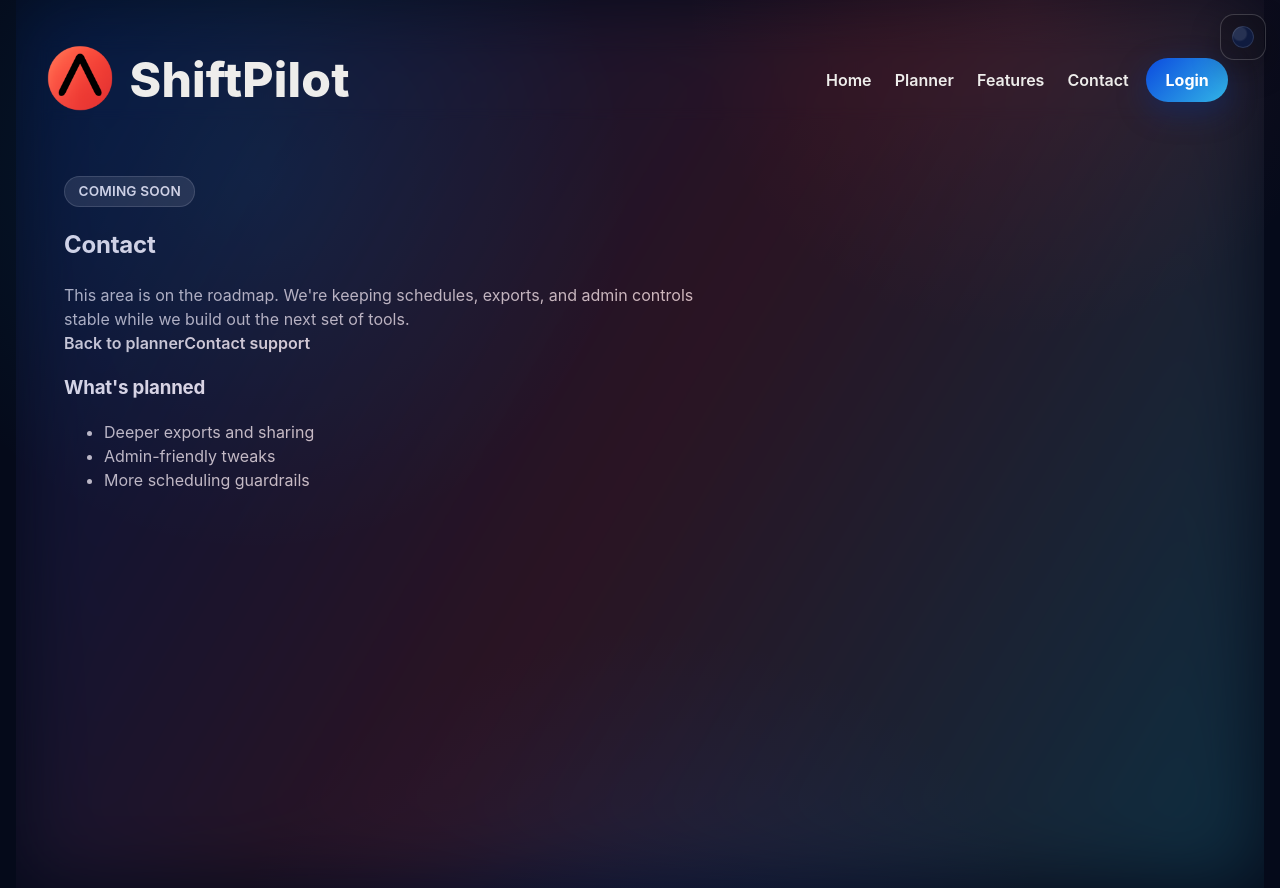
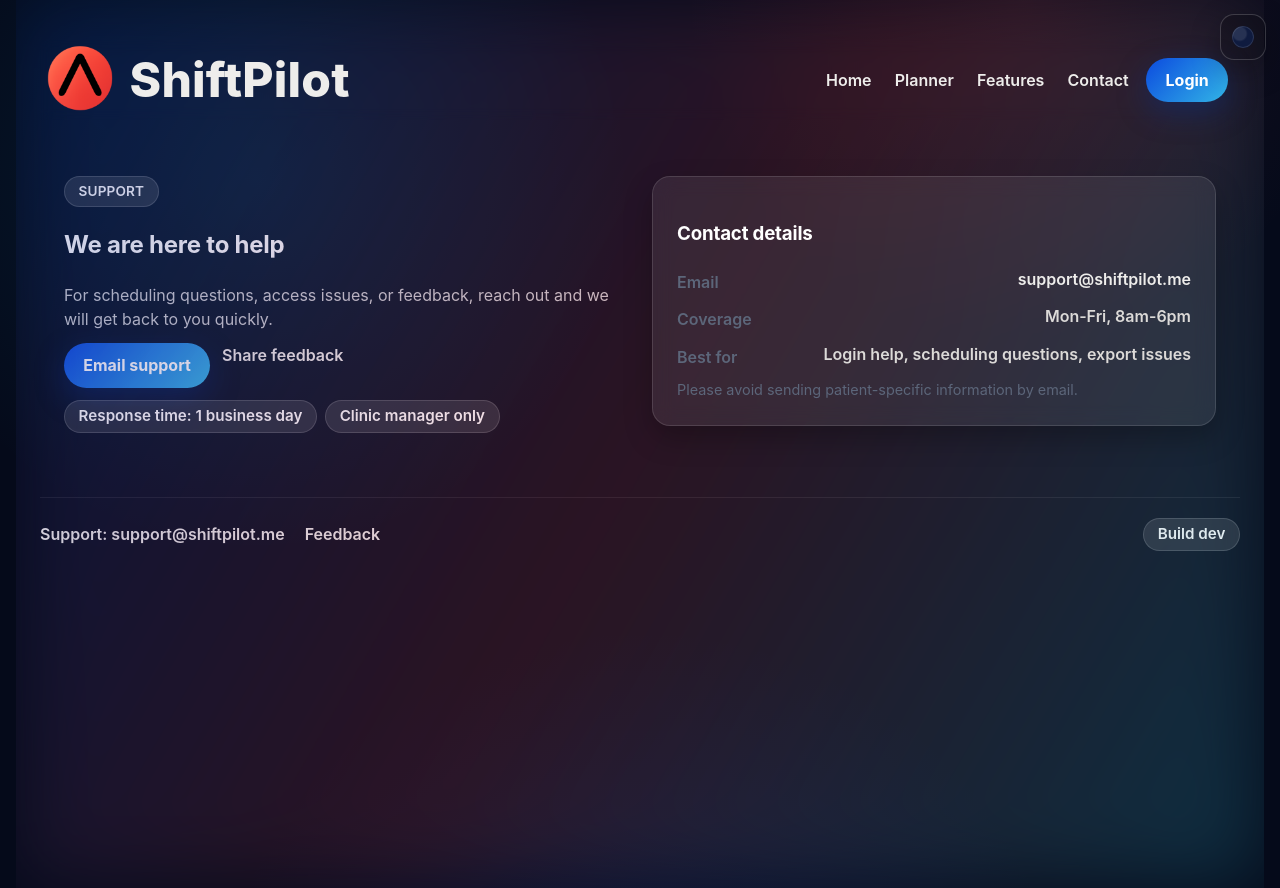
Before and after one commit to Coadjuvant/ShiftPilot, a React (Vite) app in the folder frontend/: page /contact in a window 1280 px wide. Built offline with nearby package versions, Linux system fonts and the light colour scheme; no server answers.

Commit message:
Add Contact page and footer with support information; enhance StaffPlanner with latest schedule metadata

```diff
--- a/frontend/src/App.tsx
+++ b/frontend/src/App.tsx
@@ -3,8 +3,8 @@ import { useCallback, useEffect, useState } from "react";
 import StaffPlanner from "./pages/StaffPlanner";
 import Landing from "./pages/Landing";
 import Login from "./pages/Login";
-import PlaceholderPage from "./pages/Placeholder";
 import Features from "./pages/Features";
+import Contact from "./pages/Contact";
 import { clearStoredAuth, getStoredToken } from "./api/client";
 
 export default function App() {
@@ -56,6 +56,10 @@ export default function App() {
   useEffect(() => {
     syncAuthState();
   }, [location, syncAuthState]);
+
+  const appVersion = (import.meta as any).env?.VITE_APP_VERSION || "dev";
+  const appBuild = (import.meta as any).env?.VITE_APP_BUILD || "";
+  const versionLabel = appBuild ? `${appVersion} (${appBuild})` : appVersion;
 
   const handleLogout = () => {
     if (typeof window === "undefined") return;
@@ -136,9 +140,20 @@ export default function App() {
           <Route path="/login" element={<Login />} />
           <Route path="/planner" element={isAuthed ? <StaffPlanner /> : <Navigate to="/login" replace />} />
           <Route path="/features" element={<Features />} />
-          <Route path="/contact" element={<PlaceholderPage title="Contact" />} />
+          <Route path="/contact" element={<Contact />} />
           <Route path="*" element={<Navigate to="/" replace />} />
         </Routes>
+        <footer className="site-footer">
+          <div className="site-footer__inner">
+            <div className="site-footer__links">
+              <a href="mailto:support@shiftpilot.me">Support: support@shiftpilot.me</a>
+              <a href="mailto:support@shiftpilot.me?subject=ShiftPilot%20Feedback">Feedback</a>
+            </div>
+            <div className="site-footer__meta">
+              <span className="pill subtle">Build {versionLabel}</span>
+            </div>
+          </div>
+        </footer>
       </div>
     </div>
   );
--- /dev/null
+++ b/frontend/src/pages/Contact.tsx
@@ -0,0 +1,45 @@
+export default function Contact() {
+  return (
+    <main className="app-shell contact-shell">
+      <section className="contact-hero">
+        <div>
+          <div className="eyebrow-pill muted-pill">Support</div>
+          <h1>We are here to help</h1>
+          <p className="hero-sub">
+            For scheduling questions, access issues, or feedback, reach out and we will get back to you quickly.
+          </p>
+          <div className="contact-actions">
+            <a className="primary-chip" href="mailto:support@shiftpilot.me?subject=ShiftPilot%20Support">
+              Email support
+            </a>
+            <a className="secondary-link" href="mailto:support@shiftpilot.me?subject=ShiftPilot%20Feedback">
+              Share feedback
+            </a>
+          </div>
+          <div className="contact-meta">
+            <span className="pill subtle">Response time: 1 business day</span>
+            <span className="pill subtle">Clinic manager only</span>
+          </div>
+        </div>
+        <div className="contact-card">
+          <h3>Contact details</h3>
+          <div className="contact-row">
+            <span className="muted">Email</span>
+            <a href="mailto:support@shiftpilot.me">support@shiftpilot.me</a>
+          </div>
+          <div className="contact-row">
+            <span className="muted">Coverage</span>
+            <span>Mon-Fri, 8am-6pm</span>
+          </div>
+          <div className="contact-row">
+            <span className="muted">Best for</span>
+            <span>Login help, scheduling questions, export issues</span>
+          </div>
+          <p className="muted small-note">
+            Please avoid sending patient-specific information by email.
+          </p>
+        </div>
+      </section>
+    </main>
+  );
+}
--- a/frontend/src/pages/StaffPlanner.tsx
+++ b/frontend/src/pages/StaffPlanner.tsx
@@ -275,6 +275,7 @@ export default function StaffPlanner() {
   const [auditLimit, setAuditLimit] = useState<number>(50);
   const [lastError, setLastError] = useState<string>("");
   const [scheduleStaffMap, setScheduleStaffMap] = useState<Record<string, string> | null>(null);
+  const [latestScheduleMeta, setLatestScheduleMeta] = useState<SavedSchedule | null>(null);
   const progressRef = useRef<ReturnType<typeof setInterval> | null>(null);
   const [progress, setProgress] = useState<number>(0);
   const [autoLoadedConfig, setAutoLoadedConfig] = useState<boolean>(false);
@@ -319,6 +320,27 @@ export default function StaffPlanner() {
     end.setDate(end.getDate() + weeks * 7 - 1);
     return end.toISOString().slice(0, 10);
   })();
+
+  const formatGeneratedAt = (value?: string) => {
+    if (!value) return "";
+    const hasTimeZone = /([zZ]|[+-]\d{2}:\d{2})$/.test(value);
+    const date = new Date(hasTimeZone ? value : `${value}Z`);
+    if (Number.isNaN(date.getTime())) return value;
+    return date.toLocaleString();
+  };
+
+  const refreshLatestMeta = async () => {
+    try {
+      const meta = await fetchLatestSchedule();
+      if ((meta as any)?.status === "none") {
+        setLatestScheduleMeta(null);
+        return;
+      }
+      setLatestScheduleMeta(meta);
+    } catch {
+      setLatestScheduleMeta(null);
+    }
+  };
 
   const resetWorkspaceState = (message?: string) => {
     setStaffRows([
@@ -433,6 +455,13 @@ export default function StaffPlanner() {
       loadAudit();
     }
   }, [isAuthed, isAdmin, activeTab]);
+  useEffect(() => {
+    if (!isAuthed) {
+      setLatestScheduleMeta(null);
+      return;
+    }
+    refreshLatestMeta();
+  }, [isAuthed]);
   // Autoload config: if only one available or a last used exists
   useEffect(() => {
     if (!isAuthed || autoLoadedConfig) return;
@@ -888,6 +917,13 @@ export default function StaffPlanner() {
   return (
     <section className="card planner-shell">
       <h2>Staff Planner (React prototype)</h2>
+      <div className="planner-meta-row">
+        <span className="pill subtle">
+          {latestScheduleMeta?.generated_at
+            ? `Last run: ${formatGeneratedAt(latestScheduleMeta.generated_at)}`
+            : "No saved schedule"}
+        </span>
+      </div>
       {isAdmin || !status.toLowerCase().startsWith("api status") ? <p>{status}</p> : null}
       <div style={{ display: "flex", alignItems: "center", gap: "0.5rem", marginBottom: "0.75rem" }}>
         {isAdmin && (
@@ -1561,6 +1597,7 @@ export default function StaffPlanner() {
                   } | Next bleach in rotation: ${res.bleach_cursor} | Assignments: ${res.assignments.length}`
                 );
                 setStatus("Schedule generated.");
+                refreshLatestMeta();
                 try {
                   localStorage.setItem("latest_schedule_ts", new Date().toISOString());
                   window.dispatchEvent(new Event("storage"));
--- a/frontend/src/styles.css
+++ b/frontend/src/styles.css
@@ -189,6 +189,13 @@ h4 {
   margin-top: 2.5rem;
 }
 
+.planner-meta-row {
+  margin: 0.35rem 0 0.75rem;
+  display: flex;
+  flex-wrap: wrap;
+  gap: 0.5rem;
+}
+
 .week-nav {
   display: flex;
   align-items: center;
@@ -352,6 +359,101 @@ button {
   cursor: pointer;
   transition: transform 0.05s ease, box-shadow 0.12s ease, background-color 0.12s ease;
   box-shadow: var(--btn-shadow);
+}
+
+.site-footer {
+  margin-top: 2.5rem;
+  padding: 1.25rem 0 2rem;
+  border-top: 1px solid rgba(255, 255, 255, 0.08);
+}
+
+.site-footer__inner {
+  display: flex;
+  align-items: center;
+  justify-content: space-between;
+  gap: 1rem;
+  flex-wrap: wrap;
+}
+
+.site-footer__links {
+  display: flex;
+  gap: 1.25rem;
+  flex-wrap: wrap;
+  font-weight: 600;
+}
+
+.site-footer__links a {
+  color: var(--warm-1);
+  text-decoration: none;
+}
+
+.site-footer__links a:hover {
+  text-decoration: underline;
+}
+
+.page-shell.light .site-footer {
+  border-top-color: rgba(15, 28, 61, 0.12);
+}
+
+.page-shell.light .site-footer__links a {
+  color: var(--deep-blue);
+}
+
+.contact-shell {
+  margin-top: 2rem;
+}
+
+.contact-hero {
+  display: grid;
+  grid-template-columns: repeat(auto-fit, minmax(280px, 1fr));
+  gap: 1.5rem;
+  align-items: start;
+}
+
+.contact-actions {
+  display: flex;
+  gap: 0.75rem;
+  flex-wrap: wrap;
+  margin-top: 0.75rem;
+}
+
+.contact-meta {
+  display: flex;
+  gap: 0.5rem;
+  flex-wrap: wrap;
+  margin-top: 0.75rem;
+}
+
+.contact-card {
+  background: rgba(255, 255, 255, 0.08);
+  border-radius: 18px;
+  padding: 1.5rem;
+  border: 1px solid rgba(255, 255, 255, 0.12);
+  box-shadow: 0 12px 28px rgba(0, 0, 0, 0.25);
+  backdrop-filter: blur(10px);
+}
+
+.page-shell.light .contact-card {
+  background: rgba(255, 255, 255, 0.9);
+  border-color: rgba(15, 28, 61, 0.12);
+  box-shadow: 0 16px 30px rgba(15, 28, 61, 0.08);
+}
+
+.contact-row {
+  display: flex;
+  justify-content: space-between;
+  gap: 1rem;
+  margin: 0.65rem 0;
+  font-weight: 600;
+}
+
+.contact-row a {
+  color: var(--warm-1);
+  text-decoration: none;
+}
+
+.page-shell.light .contact-row a {
+  color: var(--deep-blue);
 }
 
 button:hover {
```
